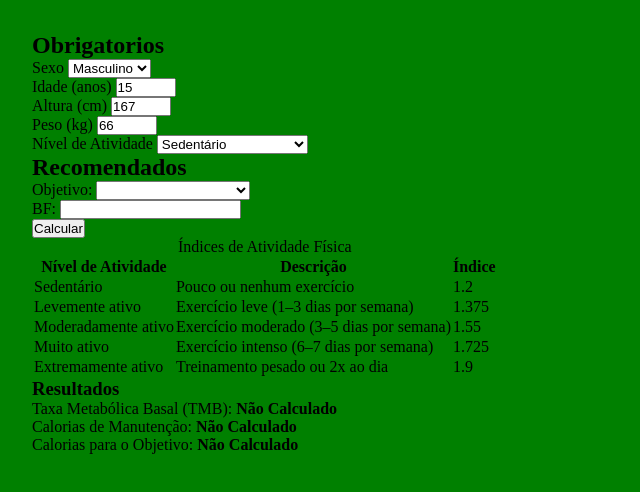
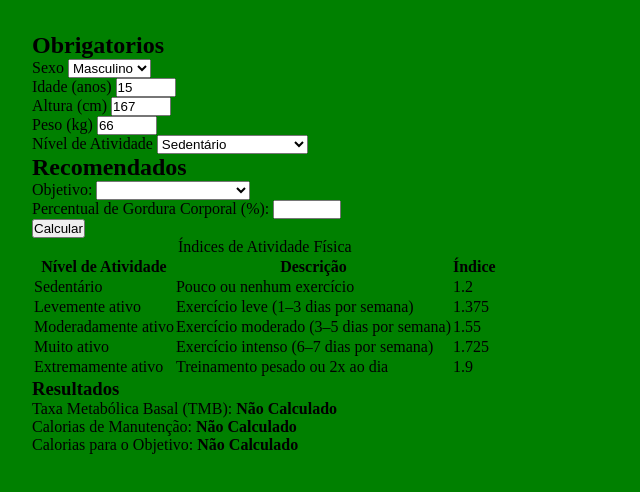
Before and after one commit to lucatrepin/projeto3SitesLivia, a plain HTML site: page site01.html in a window 1280 px wide. Shown: the whole page, without its empty margins (0-640 px from the left). Drawn offline with Linux system fonts and the light colour scheme.

Commit message:
ante chat

```diff
--- a/site01.html
+++ b/site01.html
@@ -62,9 +62,10 @@
                         </select>
                     </div>
                     <div>
-                        <label for="objective">BF: </label>
-                        <input type="number">
+                        <label for="bf">Percentual de Gordura Corporal (%):</label>
+                        <input type="number" id="bf" name="bf" min="3" max="60" step="0.1">
                     </div>
+
 
                     <button type="submit">Calcular</button>
                 </div>
```
